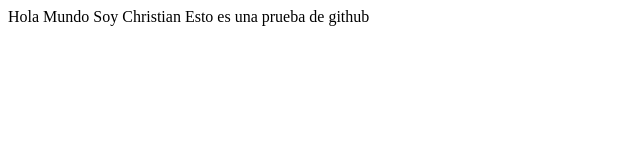
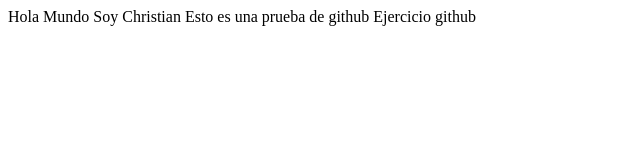
Before and after one commit to ChrisCorzo/TallerGit, a plain HTML site: page index.html in a window 1280 px wide. Shown: the whole page, without its empty margins (0-640 px from the left). Drawn offline with Linux system fonts and the light colour scheme.

Commit message:
ejercicio

```diff
--- a/index.html
+++ b/index.html
@@ -10,5 +10,6 @@
     Hola Mundo
     Soy Christian
     Esto es una prueba de github
+    Ejercicio github
 </body>
 </html>
```
